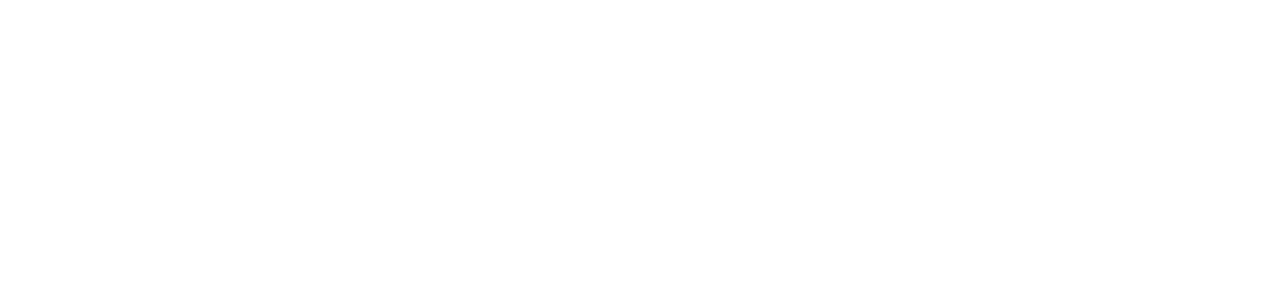
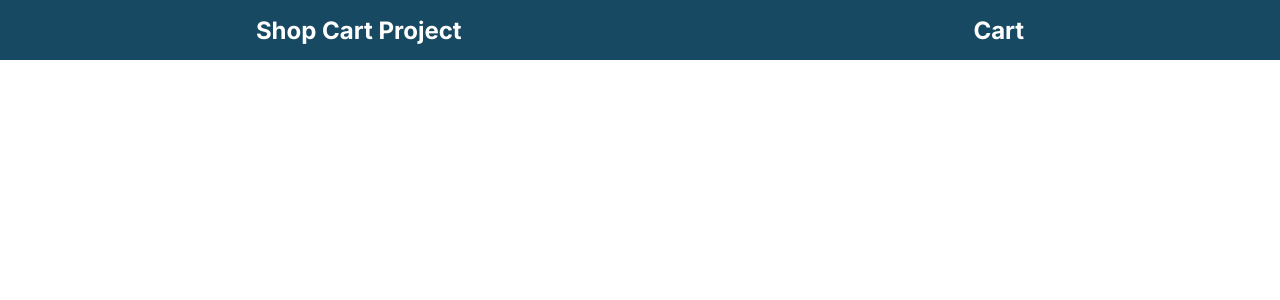
Before and after one commit to qazx960/shopping-cart, a React (Create React App) app: page / in a window 1280 px wide. Shown: the top 300 px of the page. Built offline with nearby package versions, Linux system fonts and the light colour scheme.

Commit message:
Header UI creation

```diff
--- a/src/App.js
+++ b/src/App.js
@@ -1,5 +1,11 @@
+import { Header } from "./component/Header";
+
 function App() {
-  return <div className="App"></div>;
+  return (
+    <>
+      <Header />
+    </>
+  );
 }
 
 export default App;
--- /dev/null
+++ b/src/component/Header.jsx
@@ -0,0 +1,15 @@
+import React from "react";
+import "./header.css";
+
+export const Header = () => {
+  return (
+    <nav className="navigation__bar">
+      <div>
+        <h2>Shop Cart Project</h2>
+      </div>
+      <div>
+        <h2>Cart</h2>
+      </div>
+    </nav>
+  );
+};
--- /dev/null
+++ b/src/component/header.css
@@ -0,0 +1,8 @@
+.navigation__bar {
+  display: flex;
+  align-items: center;
+  justify-content: space-around;
+  height: 60px;
+  background-color: #184963;
+  color: #fff;
+}
--- a/src/index.css
+++ b/src/index.css
@@ -6,3 +6,10 @@
   box-sizing: border-box;
   font-family: "Inter", sans-serif;
 }
+
+a {
+  text-decoration: none;
+}
+li {
+  list-style: none;
+}
```
